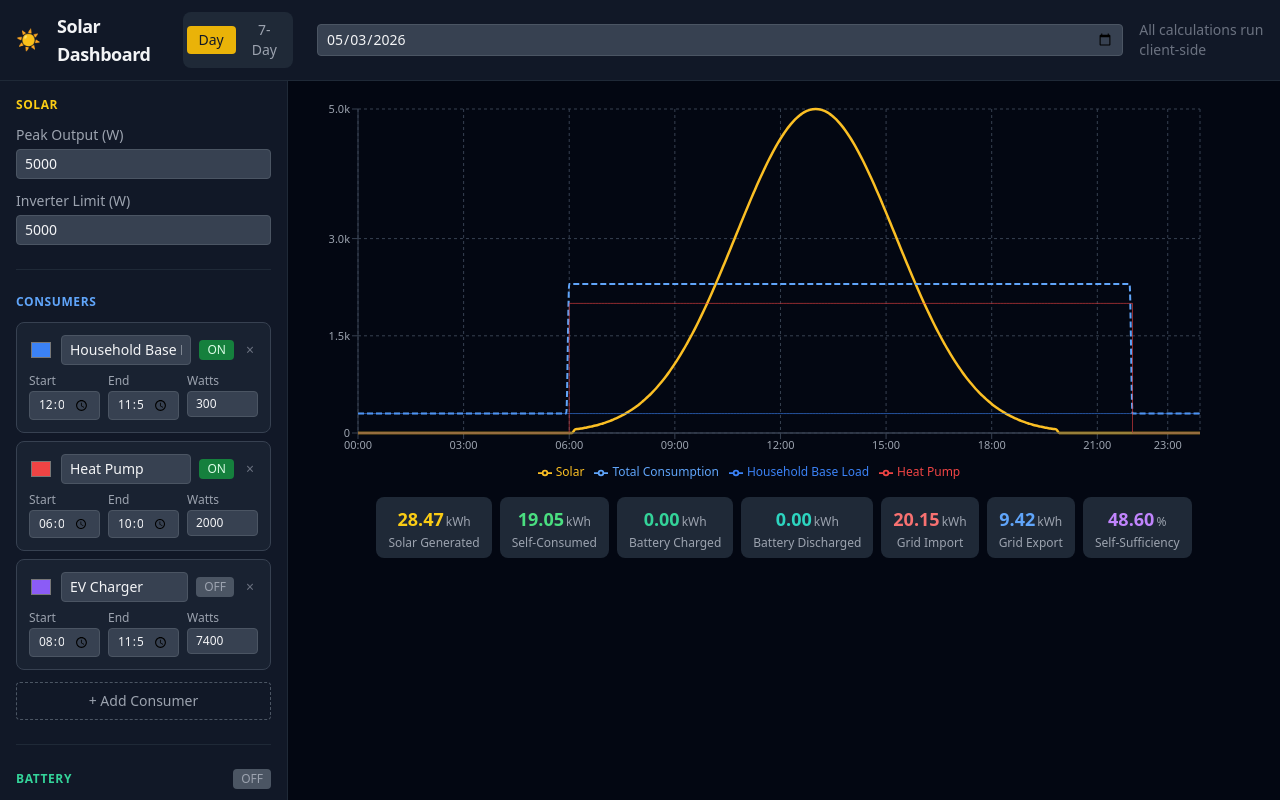
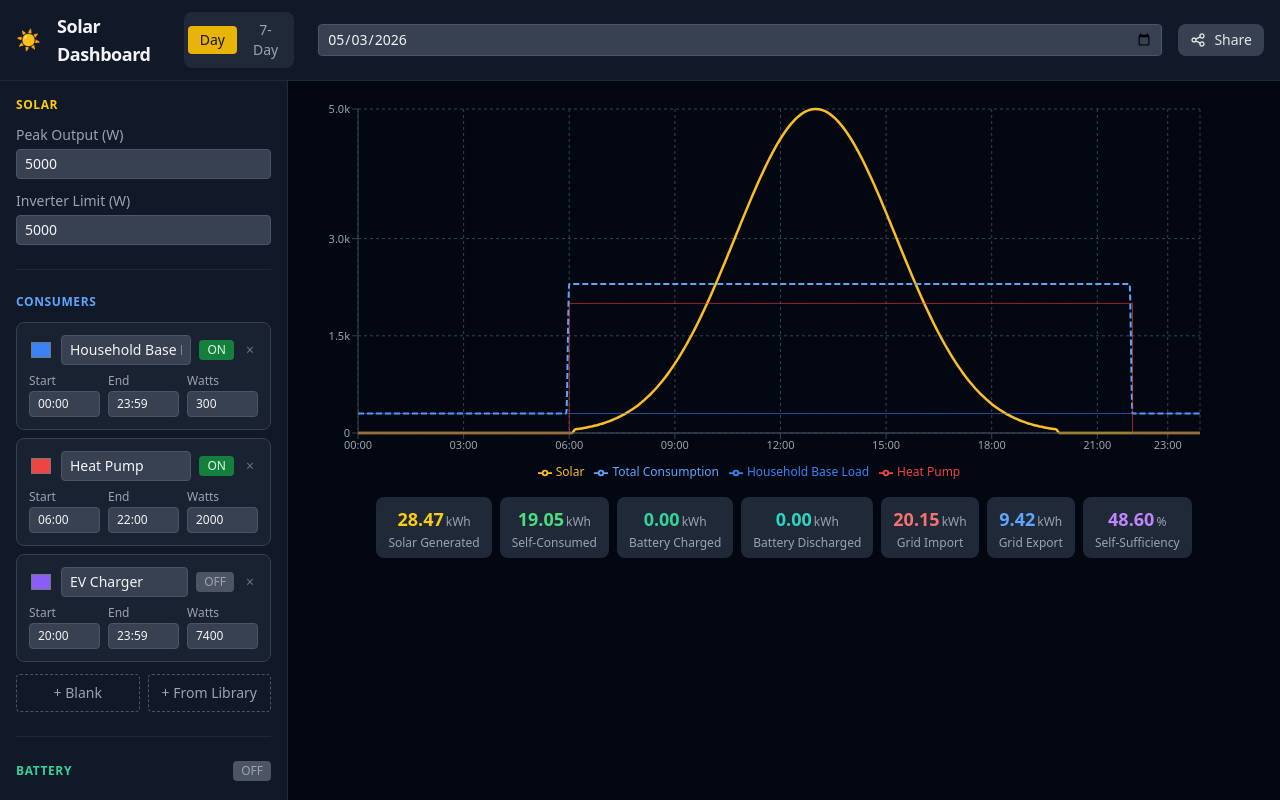
Before and after one commit to DMeurer/solar-configurator, a React (Vite) app: page / in a window 1280 px wide. Built offline with nearby package versions, Linux system fonts and the light colour scheme.

Commit message:
sharing and library of consumer presets

```diff
--- a/src/App.tsx
+++ b/src/App.tsx
@@ -1,10 +1,35 @@
+import { useEffect, useState } from 'react'
 import { useStore } from './store'
 import { Sidebar } from './components/Sidebar'
 import { DayChart } from './components/DayChart'
 import { WeekChart } from './components/WeekChart'
+import { readConfigFromUrl, buildShareUrl } from './config-url'
 
 export default function App() {
-  const { viewMode, setViewMode, selectedDate, setSelectedDate } = useStore()
+  const { viewMode, setViewMode, selectedDate, setSelectedDate, loadConfig } = useStore()
+  const [copied, setCopied] = useState(false)
+
+  useEffect(() => {
+    const config = readConfigFromUrl()
+    if (config) loadConfig(config)
+  }, [loadConfig])
+
+  function handleShare() {
+    const state = useStore.getState()
+    const url = buildShareUrl({
+      viewMode: state.viewMode,
+      selectedDate: state.selectedDate,
+      solar: state.solar,
+      consumers: state.consumers,
+      battery: state.battery,
+      weekWeather: state.weekWeather,
+    })
+    window.history.replaceState(null, '', url)
+    navigator.clipboard.writeText(url).then(() => {
+      setCopied(true)
+      setTimeout(() => setCopied(false), 2000)
+    })
+  }
 
   return (
     <div className="flex h-screen flex-col overflow-hidden">
@@ -35,8 +60,31 @@ export default function App() {
           />
         )}
 
-        <div className="ml-auto text-sm text-gray-500">
-          All calculations run client-side
+        <div className="ml-auto flex items-center gap-3">
+          <button
+            onClick={handleShare}
+            className={`flex items-center gap-2 rounded-lg px-3 py-1.5 text-sm font-medium transition-colors ${
+              copied
+                ? 'bg-green-700 text-green-100'
+                : 'bg-gray-700 text-gray-200 hover:bg-gray-600'
+            }`}
+          >
+            {copied ? (
+              <>
+                <svg className="w-4 h-4" fill="none" stroke="currentColor" viewBox="0 0 24 24">
+                  <path strokeLinecap="round" strokeLinejoin="round" strokeWidth={2} d="M5 13l4 4L19 7" />
+                </svg>
+                Copied!
+              </>
+            ) : (
+              <>
+                <svg className="w-4 h-4" fill="none" stroke="currentColor" viewBox="0 0 24 24">
+                  <path strokeLinecap="round" strokeLinejoin="round" strokeWidth={2} d="M8.684 13.342C8.886 12.938 9 12.482 9 12c0-.482-.114-.938-.316-1.342m0 2.684a3 3 0 110-2.684m0 2.684l6.632 3.316m-6.632-6l6.632-3.316m0 0a3 3 0 105.367-2.684 3 3 0 00-5.367 2.684zm0 9.316a3 3 0 105.368 2.684 3 3 0 00-5.368-2.684z" />
+                </svg>
+                Share
+              </>
+            )}
+          </button>
         </div>
       </header>
 
--- a/src/components/ConsumerList.tsx
+++ b/src/components/ConsumerList.tsx
@@ -1,14 +1,43 @@
+import { useState } from 'react'
 import { useStore, type Consumer } from '../store'
+import { DEVICE_LIBRARY, CATEGORIES } from '../devices'
 
-function minutesToTime(m: number) {
-  const h = Math.floor(m / 60) % 24
-  const min = m % 60
-  return `${String(h).padStart(2, '0')}:${String(min).padStart(2, '0')}`
+function toHHMM(minutes: number) {
+  const h = Math.floor(minutes / 60) % 24
+  const m = minutes % 60
+  return `${String(h).padStart(2, '0')}:${String(m).padStart(2, '0')}`
 }
 
-function timeToMinutes(t: string) {
-  const [h, m] = t.split(':').map(Number)
-  return h * 60 + (m || 0)
+function parseHHMM(value: string): number | null {
+  const match = value.match(/^(\d{1,2}):(\d{2})$/)
+  if (!match) return null
+  const h = parseInt(match[1], 10)
+  const m = parseInt(match[2], 10)
+  if (h > 23 || m > 59) return null
+  return h * 60 + m
+}
+
+function TimeInput({ minutes, onChange }: { minutes: number; onChange: (m: number) => void }) {
+  const [draft, setDraft] = useState<string | null>(null)
+  const displayed = draft ?? toHHMM(minutes)
+
+  function commit(value: string) {
+    const parsed = parseHHMM(value)
+    if (parsed !== null) onChange(parsed)
+    setDraft(null)
+  }
+
+  return (
+    <input
+      type="text"
+      value={displayed}
+      placeholder="HH:MM"
+      onChange={(e) => setDraft(e.target.value)}
+      onBlur={(e) => commit(e.target.value)}
+      onKeyDown={(e) => { if (e.key === 'Enter') commit((e.target as HTMLInputElement).value) }}
+      className="input text-xs w-full"
+    />
+  )
 }
 
 function ConsumerRow({ consumer }: { consumer: Consumer }) {
@@ -43,20 +72,13 @@ function ConsumerRow({ consumer }: { consumer: Consumer }) {
       <div className="grid grid-cols-3 gap-2">
         <label className="flex flex-col gap-0.5 text-xs">
           <span className="text-gray-400">Start</span>
-          <input
-            type="time"
-            value={minutesToTime(consumer.startMinute)}
-            onChange={(e) => upd({ startMinute: timeToMinutes(e.target.value) })}
-            className="input text-xs"
-          />
+          <TimeInput minutes={consumer.startMinute} onChange={(m) => upd({ startMinute: m })} />
         </label>
         <label className="flex flex-col gap-0.5 text-xs">
           <span className="text-gray-400">End</span>
-          <input
-            type="time"
-            value={minutesToTime(consumer.endMinute >= 1440 ? 1439 : consumer.endMinute)}
-            onChange={(e) => upd({ endMinute: timeToMinutes(e.target.value) })}
-            className="input text-xs"
+          <TimeInput
+            minutes={consumer.endMinute >= 1440 ? 1439 : consumer.endMinute}
+            onChange={(m) => upd({ endMinute: m })}
           />
         </label>
         <label className="flex flex-col gap-0.5 text-xs">
@@ -75,8 +97,72 @@ function ConsumerRow({ consumer }: { consumer: Consumer }) {
   )
 }
 
+function DeviceLibrary({ onClose }: { onClose: () => void }) {
+  const { addConsumer, updateConsumer } = useStore()
+  const [activeCategory, setActiveCategory] = useState(CATEGORIES[0])
+
+  function addFromTemplate(template: typeof DEVICE_LIBRARY[number]) {
+    addConsumer()
+    // addConsumer pushes a new consumer; grab its id from the store after the fact
+    const consumers = useStore.getState().consumers
+    const newId = consumers[consumers.length - 1].id
+    updateConsumer(newId, {
+      name: template.name,
+      watts: template.watts,
+      startMinute: template.startMinute,
+      endMinute: template.endMinute,
+      color: template.color,
+    })
+    onClose()
+  }
+
+  const devices = DEVICE_LIBRARY.filter((d) => d.category === activeCategory)
+
+  return (
+    <div className="rounded-lg border border-gray-600 bg-gray-800 overflow-hidden">
+      {/* Category tabs */}
+      <div className="flex overflow-x-auto border-b border-gray-700 bg-gray-900">
+        {CATEGORIES.map((cat) => (
+          <button
+            key={cat}
+            onClick={() => setActiveCategory(cat)}
+            className={`px-3 py-2 text-xs font-medium whitespace-nowrap transition-colors ${
+              activeCategory === cat
+                ? 'text-blue-400 border-b-2 border-blue-400 bg-gray-800'
+                : 'text-gray-400 hover:text-gray-200'
+            }`}
+          >
+            {cat}
+          </button>
+        ))}
+      </div>
+
+      {/* Device grid */}
+      <div className="p-2 grid grid-cols-1 gap-1">
+        {devices.map((device) => (
+          <button
+            key={device.name}
+            onClick={() => addFromTemplate(device)}
+            className="flex items-center gap-2 rounded px-2 py-1.5 text-left hover:bg-gray-700 transition-colors group"
+          >
+            <span
+              className="w-2.5 h-2.5 rounded-full shrink-0"
+              style={{ backgroundColor: device.color }}
+            />
+            <span className="text-sm text-gray-200 flex-1">{device.name}</span>
+            <span className="text-xs text-gray-500 tabular-nums">
+              {device.watts >= 1000 ? `${(device.watts / 1000).toFixed(1)} kW` : `${device.watts} W`}
+            </span>
+          </button>
+        ))}
+      </div>
+    </div>
+  )
+}
+
 export function ConsumerList() {
   const { consumers, addConsumer } = useStore()
+  const [showLibrary, setShowLibrary] = useState(false)
 
   return (
     <section className="space-y-3">
@@ -86,12 +172,27 @@ export function ConsumerList() {
           <ConsumerRow key={c.id} consumer={c} />
         ))}
       </div>
-      <button
-        onClick={addConsumer}
-        className="w-full rounded border border-dashed border-gray-600 py-2 text-sm text-gray-400 hover:border-blue-500 hover:text-blue-400 transition-colors"
-      >
-        + Add Consumer
-      </button>
+
+      <div className="flex gap-2">
+        <button
+          onClick={addConsumer}
+          className="flex-1 rounded border border-dashed border-gray-600 py-2 text-sm text-gray-400 hover:border-blue-500 hover:text-blue-400 transition-colors"
+        >
+          + Blank
+        </button>
+        <button
+          onClick={() => setShowLibrary((v) => !v)}
+          className={`flex-1 rounded border border-dashed py-2 text-sm transition-colors ${
+            showLibrary
+              ? 'border-blue-500 text-blue-400 bg-blue-500/10'
+              : 'border-gray-600 text-gray-400 hover:border-blue-500 hover:text-blue-400'
+          }`}
+        >
+          + From Library
+        </button>
+      </div>
+
+      {showLibrary && <DeviceLibrary onClose={() => setShowLibrary(false)} />}
     </section>
   )
 }
--- /dev/null
+++ b/src/devices.ts
@@ -0,0 +1,52 @@
+export interface DeviceTemplate {
+  name: string
+  watts: number
+  startMinute: number
+  endMinute: number
+  color: string
+  category: string
+}
+
+const h = (hour: number, min = 0) => hour * 60 + min
+
+export const DEVICE_LIBRARY: DeviceTemplate[] = [
+  // Kitchen
+  { name: 'Refrigerator',      watts: 150,  startMinute: 0,        endMinute: 1440,   color: '#06b6d4', category: 'Kitchen' },
+  { name: 'Electric Stove',    watts: 3000, startMinute: h(12),    endMinute: h(13),  color: '#f97316', category: 'Kitchen' },
+  { name: 'Oven',              watts: 2200, startMinute: h(17),    endMinute: h(19),  color: '#ef4444', category: 'Kitchen' },
+  { name: 'Microwave',         watts: 1000, startMinute: h(12),    endMinute: h(12,30), color: '#fb923c', category: 'Kitchen' },
+  { name: 'Dishwasher',        watts: 1800, startMinute: h(20),    endMinute: h(22),  color: '#a78bfa', category: 'Kitchen' },
+  { name: 'Coffee Machine',    watts: 1200, startMinute: h(7),     endMinute: h(7,30), color: '#92400e', category: 'Kitchen' },
+
+  // Laundry
+  { name: 'Washing Machine',   watts: 2000, startMinute: h(9),     endMinute: h(11),  color: '#3b82f6', category: 'Laundry' },
+  { name: 'Tumble Dryer',      watts: 2500, startMinute: h(10),    endMinute: h(12),  color: '#6366f1', category: 'Laundry' },
+  { name: 'Iron',              watts: 2000, startMinute: h(8),     endMinute: h(8,30), color: '#8b5cf6', category: 'Laundry' },
+
+  // Entertainment
+  { name: 'TV',                watts: 150,  startMinute: h(18),    endMinute: h(23),  color: '#10b981', category: 'Entertainment' },
+  { name: 'Gaming Console',    watts: 200,  startMinute: h(18),    endMinute: h(22),  color: '#22c55e', category: 'Entertainment' },
+  { name: 'Desktop PC',        watts: 300,  startMinute: h(8),     endMinute: h(18),  color: '#84cc16', category: 'Entertainment' },
+
+  // Climate
+  { name: 'Heat Pump',         watts: 2000, startMinute: h(6),     endMinute: h(22),  color: '#f43f5e', category: 'Climate' },
+  { name: 'Air Conditioner',   watts: 3500, startMinute: h(12),    endMinute: h(20),  color: '#fb7185', category: 'Climate' },
+  { name: 'Electric Heater',   watts: 2000, startMinute: h(6),     endMinute: h(8),   color: '#fda4af', category: 'Climate' },
+  { name: 'Ventilation',       watts: 200,  startMinute: 0,        endMinute: 1440,   color: '#cbd5e1', category: 'Climate' },
+
+  // Water & Pool
+  { name: 'Water Heater',      watts: 2000, startMinute: h(6),     endMinute: h(8),   color: '#0ea5e9', category: 'Water' },
+  { name: 'Pool Pump',         watts: 1500, startMinute: h(10),    endMinute: h(14),  color: '#38bdf8', category: 'Water' },
+  { name: 'Hot Tub',           watts: 3500, startMinute: h(18),    endMinute: h(21),  color: '#7dd3fc', category: 'Water' },
+
+  // Mobility
+  { name: 'EV Charger (7.4kW)', watts: 7400, startMinute: h(20),   endMinute: h(24),  color: '#c084fc', category: 'Mobility' },
+  { name: 'EV Charger (11kW)', watts: 11000, startMinute: h(20),   endMinute: h(24),  color: '#a855f7', category: 'Mobility' },
+  { name: 'E-Bike Charger',    watts: 100,  startMinute: h(22),    endMinute: h(24),  color: '#d8b4fe', category: 'Mobility' },
+
+  // Other
+  { name: 'Lighting',          watts: 200,  startMinute: h(18),    endMinute: h(23),  color: '#fde68a', category: 'Other' },
+  { name: 'Vacuum Cleaner',    watts: 1500, startMinute: h(10),    endMinute: h(10,30), color: '#d1d5db', category: 'Other' },
+]
+
+export const CATEGORIES = [...new Set(DEVICE_LIBRARY.map((d) => d.category))]
```
Also changed, not shown: src/config-url.ts (+15 -29 lines), src/store.ts (+6 -1 lines).
